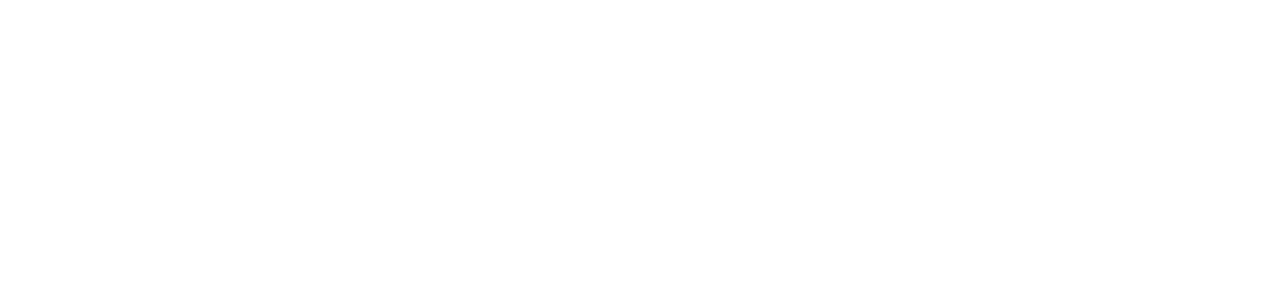
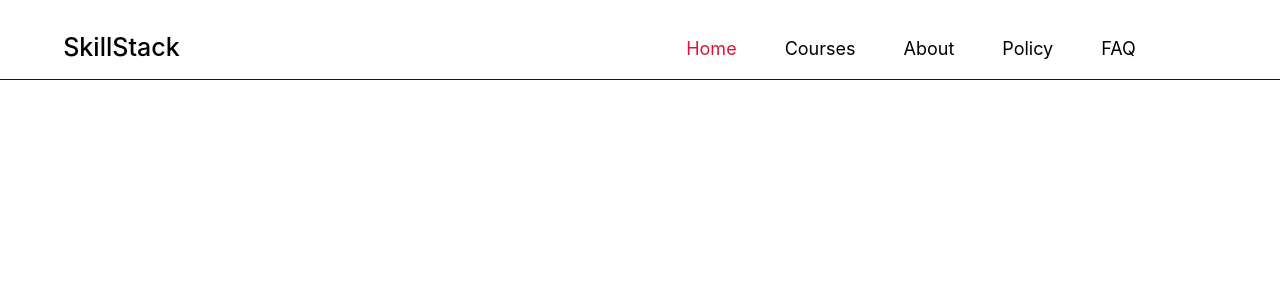
Before and after one commit to MuhammadMuaaz007/LMS-WEB-APPLICATION, a Next.js app in the folder client/: page / in a window 1280 px wide. Shown: the top 300 px of the page. Built offline with nearby package versions, Linux system fonts and the light colour scheme.

Commit message:
add header and apply the dark light mood

```diff
--- /dev/null
+++ b/client/app/components/Header.tsx
@@ -0,0 +1,56 @@
+"use client";
+import React, { FC, useEffect, useState } from "react";
+import Link from "next/link";
+import NavItems from "../utils/NavItems";
+import ThemeSwitcher from "../utils/ThemeSwitcher";
+
+type Props = {
+  open: boolean;
+  setOpen: (open: boolean) => void;
+  activeItem: number;
+};
+const Header: FC<Props> = ({ activeItem }) => {
+  const [active, setActive] = useState(false);
+  const [openSidebar, setOpenSidebar] = useState(false);
+
+  useEffect(() => {
+    const handleScroll = () => {
+      if (window.scrollY > 85) {
+        setActive(true);
+      } else {
+        setActive(false);
+      }
+    };
+
+    window.addEventListener("scroll", handleScroll);
+
+    return () => window.removeEventListener("scroll", handleScroll);
+  }, []);
+  return (
+    <div className="w-full relative">
+      <div
+        className={`${active ? "dark:bg-opacity-50 bg-white dark:bg-linear-to-b dark:from-gray-900 dark:to-black fixed top-0 left-0 w-full h-20 z-80 border-b dark:border-[#ffffff1c] shadow-xl transition duration-500" : "w-full border-b dark:border-[#ffffff1c] h-20 z-80 dark:shadow"}`}
+      >
+        <div className="w-[95%] min-[800px]:w-[92%] m-auto py-2 h-full">
+          <div className="w-full h-20 flex items-center justify-between p-3">
+            <div>
+              <Link
+                href="/"
+                className="text-[25px] font-Poppins font-medium text-black dark:text-white"
+              >
+                SkillStack
+              </Link>
+            </div>
+            <div className="flex items-center">
+              <NavItems activeItem={activeItem} isMobile={false} />
+              <ThemeSwitcher />
+
+            </div>
+          </div>
+        </div>
+      </div>
+    </div>
+  );
+};
+
+export default Header;
--- a/client/app/globals.css
+++ b/client/app/globals.css
@@ -1,9 +1,13 @@
-@import "tailwindcss";
-
+@tailwind base;
+@tailwind components;
+@tailwind utilities;
 :root {
   --background: #ffffff;
   --foreground: #171717;
 }
+@import "tailwindcss";
+
+@custom-variant dark (&:where(.dark, .dark *));
 
 @theme inline {
   --color-background: var(--background);
--- a/client/app/layout.tsx
+++ b/client/app/layout.tsx
@@ -3,11 +3,12 @@
 import "./globals.css";
 import { Poppins } from "next/font/google";
 import { ThemeProvider } from "./utils/theme-provider";
-import {Josefin_Sans} from "next/font/google";
+import { Josefin_Sans } from "next/font/google";
 
 export const metadata: Metadata = {
   title: "SKILLSTACK",
-  description: "SKILLSTACK is a platform for learning and practicing programming skills",
+  description:
+    "SKILLSTACK is a platform for learning and practicing programming skills",
   keywords: "React,Nextjs,Programming,Redux,Machine Learning,Nodejs,MERN",
 };
 
@@ -26,13 +27,17 @@
 export default function RootLayout({
   children,
 }: {
-  children: React.ReactNode
+  children: React.ReactNode;
 }) {
   return (
-    <html lang="en">
-      <body className={`${poppins.variable} ${josefin.variable}`}>
-        <ThemeProvider attribute="class" defaultTheme="system" enableSystem>{children}</ThemeProvider>
+    <html lang="en" suppressHydrationWarning>
+      <body
+        className={`${poppins.variable} ${josefin.variable} !bg-white bg-no-repeat dark:bg-gradient-to-b dark:from-gray-900 dark:to-black duration-300`}
+      >
+        <ThemeProvider attribute="class" defaultTheme="system" enableSystem>
+          {children}
+        </ThemeProvider>
       </body>
     </html>
-  )
+  );
 }
--- a/client/app/page.tsx
+++ b/client/app/page.tsx
@@ -1,5 +1,6 @@
 'use client'
-import React,{FC} from 'react';
+import React,{FC,useState} from 'react';
+import Header from './components/Header';
 // import Heading from './utils/Heading';
 
 interface Props{
@@ -7,9 +8,13 @@
 }
 
 const Page:FC<Props>=(props)=>{
+  const [open,setOpen]=useState(false);
+  const [activeItem,setActiveItem]=useState(0);
+
   return(
     <div>
       {/* <Heading title="SKILLSTACK" description="SKILLSTACK is a platform for learning and practicing programming skills" keywords="React,Nextjs,Programming,Redux,Machine Learning,Nodejs,MERN" /> */}
+      <Header open={open} setOpen={setOpen} activeItem={activeItem} setActiveItem={setActiveItem}/>
 
     </div>
   )
--- /dev/null
+++ b/client/app/utils/NavItems.tsx
@@ -0,0 +1,79 @@
+import React, { FC } from "react";
+import Link from "next/link";
+export const navItemsData = [
+  {
+    name: "Home",
+    url: "/",
+  },
+  {
+    name: "Courses",
+    url: "/courses",
+  },
+  {
+    name: "About",
+    url: "/about",
+  },
+  {
+    name: "Policy",
+    url: "/policy",
+  },
+  {
+    name: "FAQ",
+    url: "/faq",
+  },
+];
+type Props = {
+  activeItem: number;
+  isMobile: boolean;
+};
+const NavItems: FC<Props> = ({ activeItem, isMobile }) => {
+  return (
+    <>
+      <div className="hidden min-[800px]:flex">
+        {navItemsData &&
+          navItemsData.map((item, index) => (
+            <Link key={index} href={item.url}>
+              <span
+                className={`${
+                  activeItem === index
+                    ? "dark:text-[#37a39a] text-[crimson]"
+                    : "dark:text-white text-black"
+                } text-[18px] px-6 font-Poppins font-normal`}
+              >
+                {item.name}
+              </span>
+            </Link>
+          ))}
+      </div>
+      {isMobile && (
+        <div className="min-[800px]:hidden mt-5">
+          <div className="w-full text-center py-6">
+            <Link href={"/"} passHref>
+              <span
+                className={`text-[25px] font-Poppins font-medium text-black dark:text-white`}
+              >
+                SkillStack
+              </span>
+            </Link>
+          </div>
+          {navItemsData &&
+            navItemsData.map((i, index) => (
+              <Link href="/" passHref key={index}>
+                <span
+                  className={`${
+                    activeItem === index
+                      ? "dark:text-[#37a39a] text-[crimson]"
+                      : "dark:text-white text-black"
+                  } block py-5 text-[18px] px-6 font-Poppins font-normal`}
+                >
+                  {i.name}
+                </span>
+              </Link>
+            ))}
+        </div>
+      )}
+    </>
+  );
+};
+
+export default NavItems;
--- /dev/null
+++ b/client/app/utils/ThemeSwitcher.tsx
@@ -0,0 +1,37 @@
+"use client";
+import React, {  useState, useEffect } from "react";
+import { useTheme } from "next-themes";
+import { BiMoon, BiSun } from "react-icons/bi";
+
+
+const ThemeSwitcher = () => {
+  const [mounted, setMounted] = useState(false);
+  const { theme, setTheme } = useTheme();
+
+  useEffect(() => setMounted(true), []);
+
+  if (!mounted) {
+    return null;
+  }
+  return (
+    <div className="flex items-center justify-center mx-4">
+      {theme === "light" ? (
+        <BiMoon
+          className="cursor-pointer"
+          size={25}
+          onClick={() => setTheme("dark")}
+          fill="black"
+        />
+      ) : (
+        <BiSun
+          size={25}
+          className="cursor-pointer"
+          onClick={() => setTheme("light")}
+          color="white"
+        />
+      )}
+    </div>
+  );
+};
+
+export default ThemeSwitcher;
--- a/client/tailwind.config.ts
+++ b/client/tailwind.config.ts
@@ -2,11 +2,11 @@
 
 export default {
   content: [
-    "./pages/**/*.{js,ts,jsx,tsx,mdx}",
+    "./app/**/*.{js,ts,jsx,tsx,mdx}",
     "./components/**/*.{js,ts,jsx,tsx,mdx}",
-    "./app/**/*.{js,ts,jsx,tsx,mdx}",
+    "./utils/**/*.{js,ts,jsx,tsx,mdx}",
   ],
-  darkMode:["class"],
+  darkMode: "class",
   theme: {
     extend: {
       fontFamily: {
@@ -14,8 +14,9 @@
         Josefin: ["var(--font-Josefin)"],
       },
       backgroundImage: {
-        'gradient-radial': 'radial-gradient(var(--tw-gradient-stops))',
-        'gradient-conic': 'conic-gradient(from 180deg at 50% 50%, var(--tw-gradient-stops))',
+        "gradient-radial": "radial-gradient(var(--tw-gradient-stops))",
+        "gradient-conic":
+          "conic-gradient(from 180deg at 50% 50%, var(--tw-gradient-stops))",
       },
       screens: {
         "1000px": "1000px",
```
Also changed, not shown: client/package.json (+5 -2 lines), 1 other file (tests, documents, lock files or other folders).
